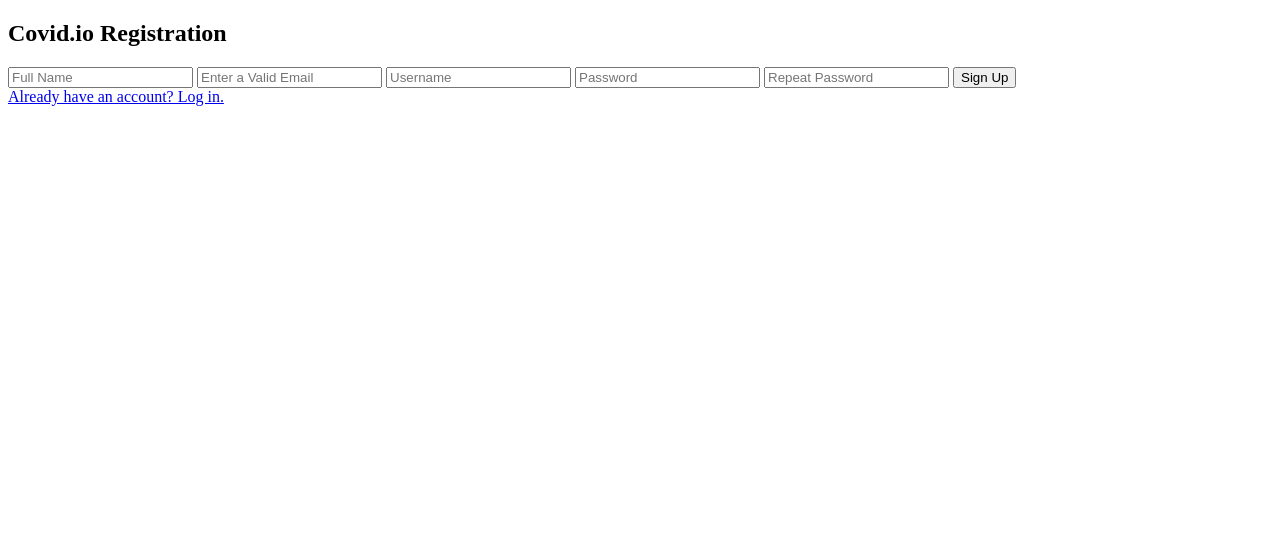
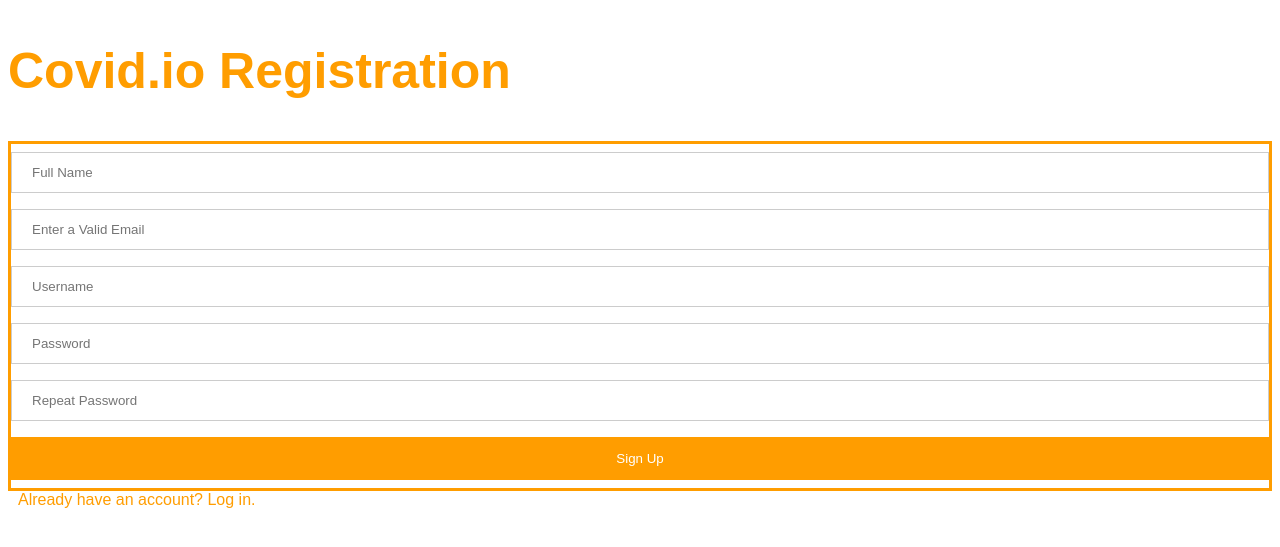
Before and after one commit to AVCodee/covid.io, a PHP site: page /php/register.php in a window 1280 px wide. Shown: the top 547 px of the page. Run offline with PHP 8.4, Linux system fonts and the light colour scheme.

Commit message:
Update register.php

```diff
--- a/php/register.php
+++ b/php/register.php
@@ -4,7 +4,7 @@
 <head>
     <meta charset="utf-8" />
     <title>Register</title>
-    <link rel="stylesheet" type="text/css" href="../css/style.css" />
+    <link rel="stylesheet" type="text/css" href="/css/login&registerstyle.css" />
 </head>
 <body>
     <section class="registerbox">
@@ -19,7 +19,7 @@
             <button type="submit" name="submit">Sign Up</button>
         </form>
         </div>
-        <a href="login.php">Already have an account? Log in.</a>
+        <a href="login.php"class="alreadyhave">Already have an account? Log in.</a>
         <?php
         if (isset($_GET["error"])) {
             if ($_GET["error"] == "emptyinput"){
```
